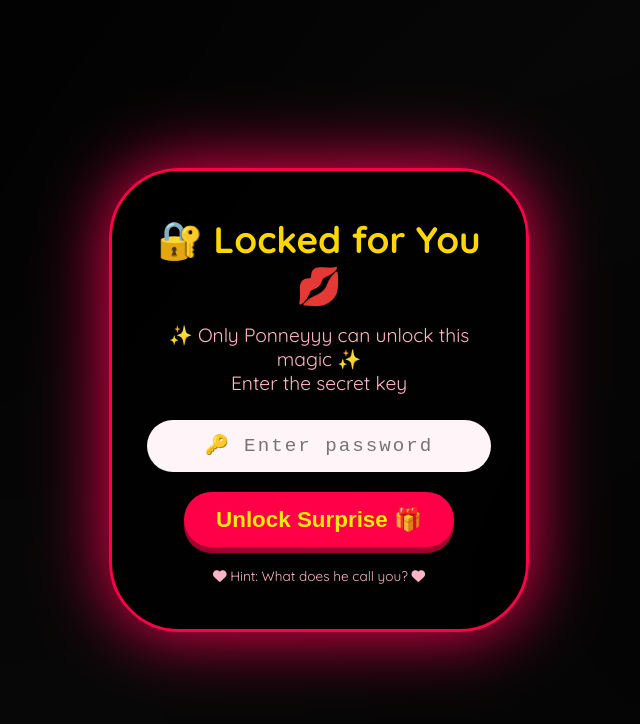
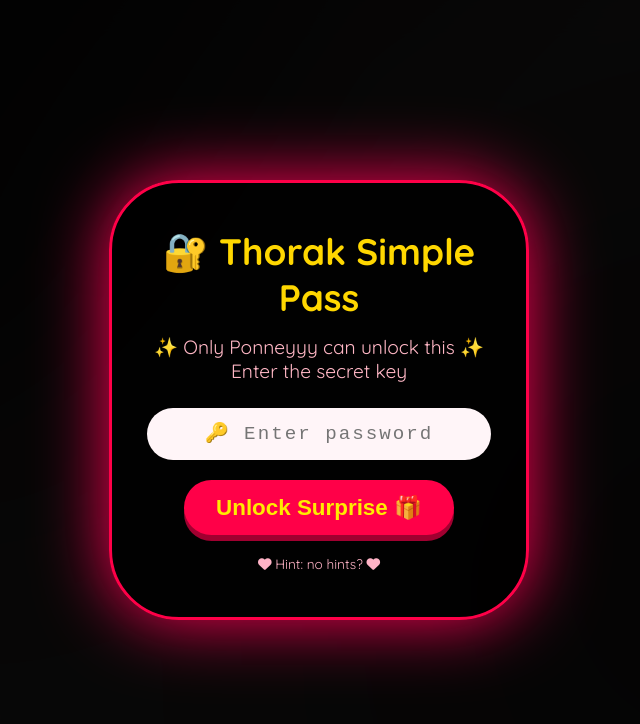
Before and after one commit to hari4111/ardponranu, a plain HTML site: page index.html in a window 1280 px wide. Shown: the whole page, without its empty margins (321-961 px from the left). Drawn offline with nearby package versions, Linux system fonts and the light colour scheme.

Commit message:
Update index.html

```diff
--- a/index.html
+++ b/index.html
@@ -623,12 +623,12 @@
 <!-- UNLOCK GATE OVERLAY -->
 <div id="unlockOverlay" class="unlock-overlay">
   <div class="unlock-card">
-    <h1>🔐 Locked for You 💋</h1>
-    <p>✨ Only Ponneyyy can unlock this magic ✨<br>Enter the secret key</p>
+    <h1>🔐 Thorak Simple Pass</h1>
+    <p>✨ Only Ponneyyy can unlock this  ✨<br>Enter the secret key</p>
     <input type="password" id="unlockPassword" placeholder="🔑 Enter password" autocomplete="off">
     <button id="unlockSubmitBtn">Unlock Surprise 🎁</button>
     <div id="unlockError" class="error-msg"></div>
-    <div class="unlock-hint"><i class="fas fa-heart"></i> Hint: What does he call you? <i class="fas fa-heart"></i></div>
+    <div class="unlock-hint"><i class="fas fa-heart"></i> Hint: no hints? <i class="fas fa-heart"></i></div>
   </div>
 </div>
 
@@ -777,7 +777,7 @@ My Ponney… I’ll always love you 💕
 <script>
   (function(){
     // ---------- UNLOCK MECHANISM ----------
-    const SECRET_CODE = "PONNEY";   // The password to unlock: change if needed
+    const SECRET_CODE = "2828";   // The password to unlock: change if needed
     const unlockOverlay = document.getElementById('unlockOverlay');
     const mainContent = document.getElementById('birthdayMainContent');
     const passwordInput = document.getElementById('unlockPassword');
```
